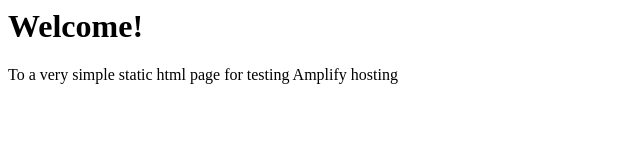
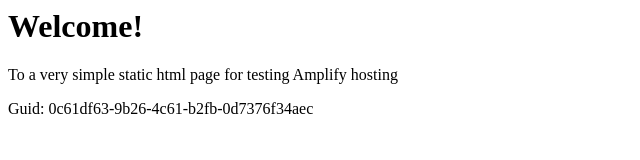
Before and after one commit to aws-aemilia-cmh/Github-PR-Commit-Integration-Test-DoNotTouch-Gith-OKSLNVO2-v1-preprod-us-east-2, a website: page src/index.html in a window 1280 px wide. Shown: the whole page, without its empty margins (0-640 px from the left). Drawn offline with Linux system fonts and the light colour scheme.

Commit message:
commit from integ tests

```diff
--- a/src/index.html
+++ b/src/index.html
@@ -1,3 +1,5 @@
+
+
 <html lang="en">
 
 <head>
@@ -10,6 +12,6 @@
 <body>
     <h1>Welcome!</h1>
     <p>To a very simple static html page for testing Amplify hosting</p>
-</body>
+    <p>Guid: 0c61df63-9b26-4c61-b2fb-0d7376f34aec</p></body>
 
 </html>
```
